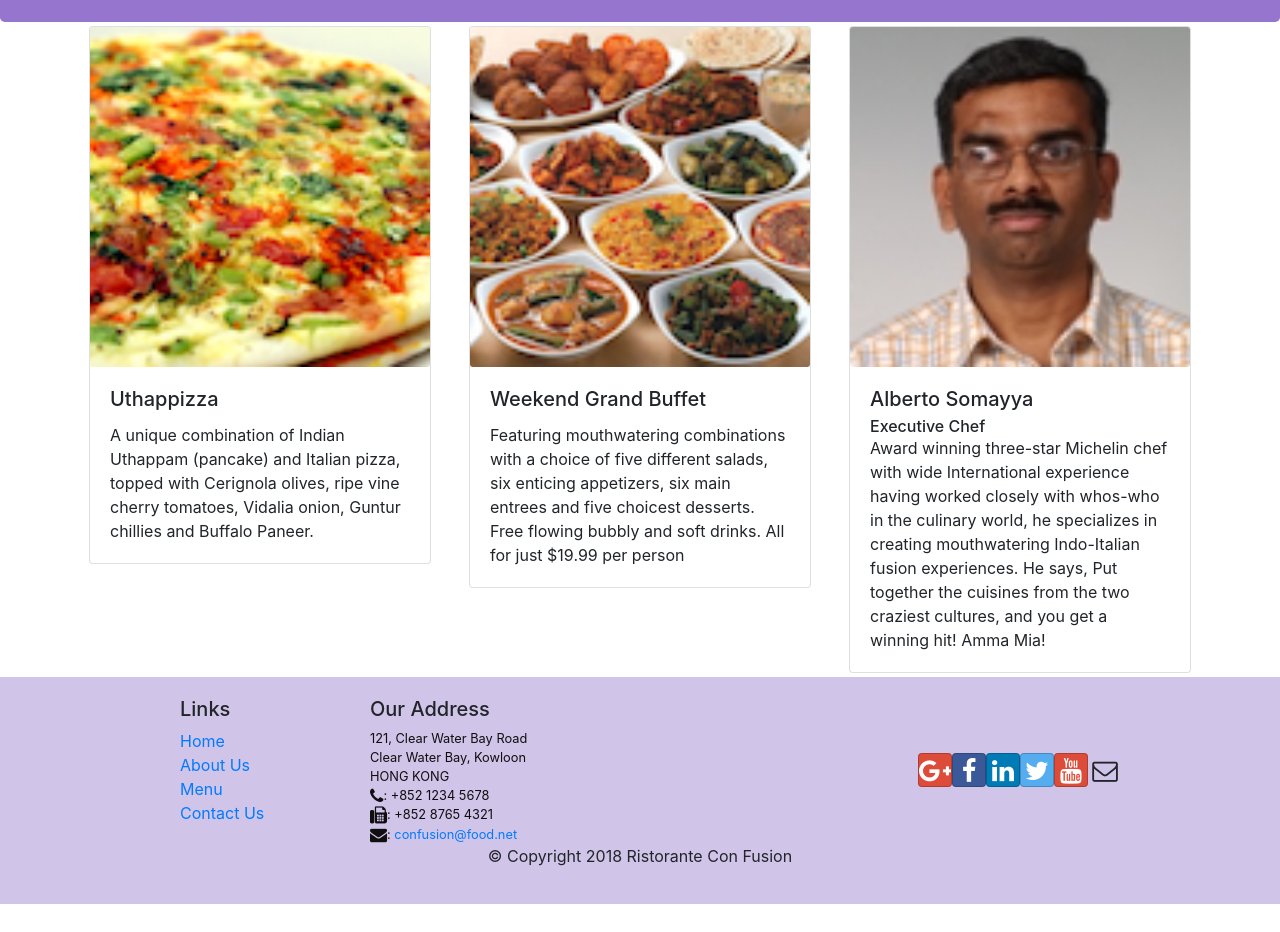
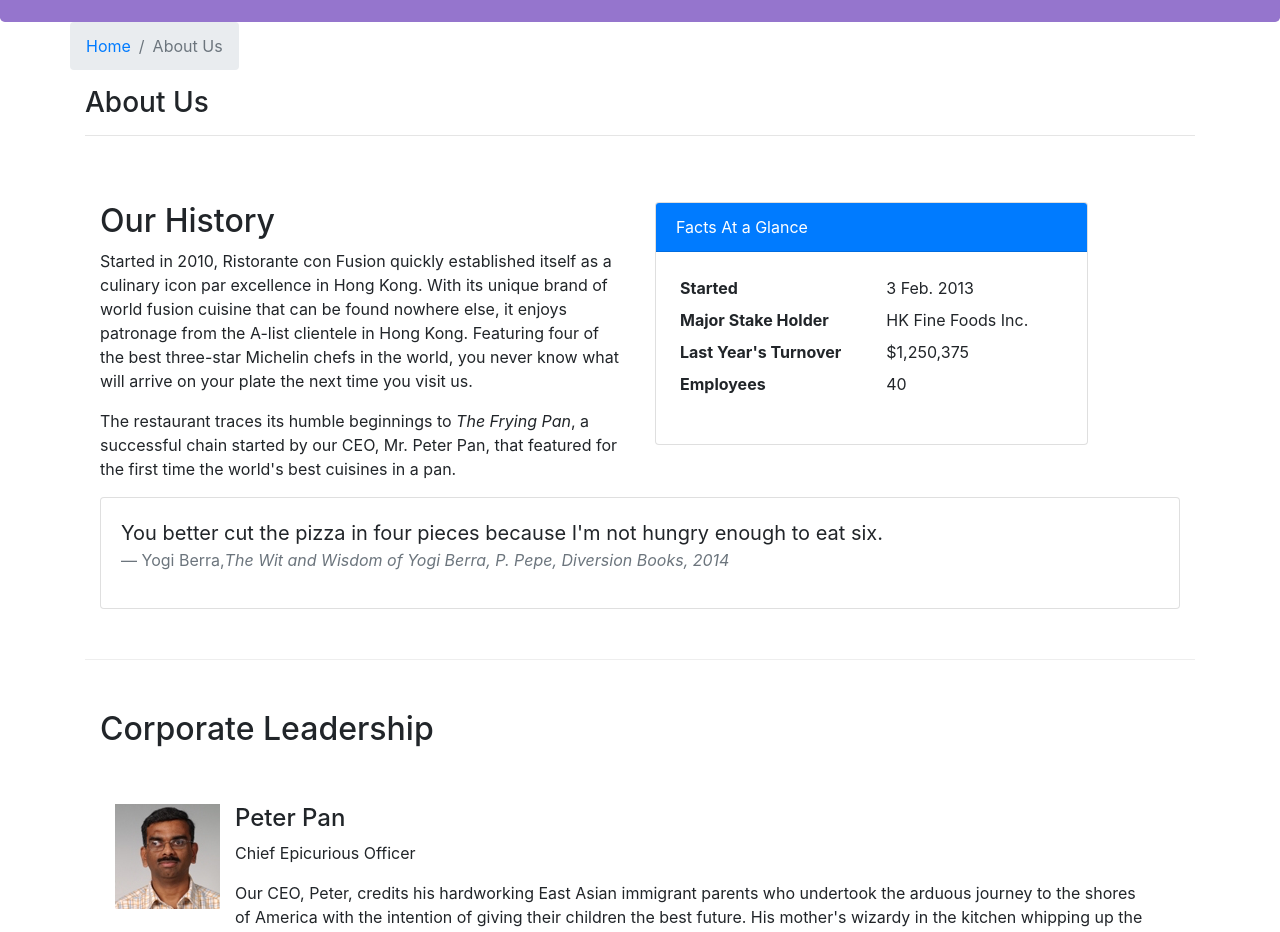
Before and after one commit to harshv3001/Southee-Restaurant-Front-End-Web-Development-With-React-, a React (Create React App) app: page /aboutus in a window 1280 px wide. Before the commit this address led to /home. Shown: the part 320-1252 px from the top of the page. Before the commit the page ends 1224 px from the top, so only its background shows below. Built offline with nearby package versions, Linux system fonts and the light colour scheme.

Commit message:
Controlled Forms

```diff
--- /dev/null
+++ b/src/components/AboutComponent.js
@@ -0,0 +1,93 @@
+import React from 'react';
+import { Breadcrumb, BreadcrumbItem, Card, CardBody, CardHeader, Media } from 'reactstrap';
+import { Link } from 'react-router-dom';
+
+
+function RenderLeader({leader}) {
+    return(
+        <div key={leader.id} className="col-12 mt-5">
+            <Media tag="li">
+                <Media left middle>
+                    <Media object src={leader.image} alt={leader.name} />
+                </Media>
+                <Media body className="col-12">
+                    <Media heading>{leader.name}</Media>
+                    <p>{leader.designation}</p>
+                    <p>{leader.description}</p>
+                </Media>
+            </Media>
+        </div>
+    );
+}
+
+function About(props) {
+
+    const leaders = props.leaders.map((leader) => {
+        return (
+            <RenderLeader leader={leader} />
+        );
+    });
+
+    return(
+        <div className="container">
+            <div className="row">
+                <Breadcrumb>
+                    <BreadcrumbItem><Link to="/home">Home</Link></BreadcrumbItem>
+                    <BreadcrumbItem active>About Us</BreadcrumbItem>
+                </Breadcrumb>
+                <div className="col-12">
+                    <h3>About Us</h3>
+                    <hr />
+                </div>
+            </div>
+            <div className="row row-content">
+                <div className="col-12 col-md-6">
+                    <h2>Our History</h2>
+                    <p>Started in 2010, Ristorante con Fusion quickly established itself as a culinary icon par excellence in Hong Kong. With its unique brand of world fusion cuisine that can be found nowhere else, it enjoys patronage from the A-list clientele in Hong Kong.  Featuring four of the best three-star Michelin chefs in the world, you never know what will arrive on your plate the next time you visit us.</p>
+                    <p>The restaurant traces its humble beginnings to <em>The Frying Pan</em>, a successful chain started by our CEO, Mr. Peter Pan, that featured for the first time the world's best cuisines in a pan.</p>
+                </div>
+                <div className="col-12 col-md-5">
+                    <Card>
+                        <CardHeader className="bg-primary text-white">Facts At a Glance</CardHeader>
+                        <CardBody>
+                            <dl className="row p-1">
+                                <dt className="col-6">Started</dt>
+                                <dd className="col-6">3 Feb. 2013</dd>
+                                <dt className="col-6">Major Stake Holder</dt>
+                                <dd className="col-6">HK Fine Foods Inc.</dd>
+                                <dt className="col-6">Last Year's Turnover</dt>
+                                <dd className="col-6">$1,250,375</dd>
+                                <dt className="col-6">Employees</dt>
+                                <dd className="col-6">40</dd>
+                            </dl>
+                        </CardBody>
+                    </Card>
+                </div>
+                <div className="col-12">
+                    <Card>
+                        <CardBody className="bg-faded">
+                            <blockquote className="blockquote">
+                                <p className="mb-0">You better cut the pizza in four pieces because
+                                    I'm not hungry enough to eat six.</p>
+                                <footer className="blockquote-footer">Yogi Berra,
+                                <cite title="Source Title">The Wit and Wisdom of Yogi Berra,
+                                    P. Pepe, Diversion Books, 2014</cite>
+                                </footer>
+                            </blockquote>
+                        </CardBody>
+                    </Card>
+                </div>
+            </div>
+            <div className="row row-content">
+                <div className="col-12">
+                    <h2>Corporate Leadership</h2>
+                </div>
+                <div className="col-12">
+                    {leaders}
+                </div>
+            </div>
+        </div>
+    );
+}
+
+export default About;
--- a/src/components/ContactComponent.js
+++ b/src/components/ContactComponent.js
@@ -1,8 +1,47 @@
-import React from 'react';
-import {Breadcrumb, BreadcrumbItem} from 'reactstrap'
+import React, {Component} from 'react';
+import {Breadcrumb, BreadcrumbItem, Button, Form, FormGroup, Label, Input, Col} from 'reactstrap'
 import {Link} from 'react-router-dom';
 
-function Contact(props) {
+
+
+class Contact extends Component {
+
+    constructor(props) {
+        super(props);
+
+        this.state = {
+            firstname : '',
+            lastname : '',
+            telnum: '',
+            email: '',
+            agree: false,
+            contactType : 'Tel.',
+            message: ''
+        }
+
+        this.handleSubmit = this.handleSubmit.bind(this);
+        this.handleInputChange= this.handleInputChange .bind(this);
+    }
+
+    handleInputChange(event) {
+        const target = event.target;
+        const value = target.type === 'checkbox' ? target.checked : target.value
+        const name = target.name;
+
+        this.setState({
+            [name] : value
+        })
+
+    }
+
+    handleSubmit(event) {
+        console.log("Current State is :" + JSON.stringify(this.state));
+        alert("Current State is :" + JSON.stringify(this.state));
+        event.preventDefault();
+    }
+
+    render() {
+
         return(
             <div className="container">
                 <div className="row">
@@ -41,8 +80,79 @@
                         </div>
                     </div>
                 </div>
+                <div className="row row-content">
+                    <div className="col-12">
+                        <h3>Send us your Feedback </h3>
+                    </div>
+                    <div className="col-12 col-md-9">
+                        <Form onSubmit={this.handleSubmit}>
+                            <FormGroup row>
+                                <Label htmlfor="firstname" md={2}>First Name</Label>
+                                <Col md={10}>
+                                    <input type="text" id="firstname" name="firstname" placeholder="First Name" value={this.state.firstname}
+                                    onChange= {this.handleInputChange} />
+                                    </Col>
+                            </FormGroup>
+                            <FormGroup row>
+                                <Label htmlfor="lastname" md={2}>Last Name</Label>
+                                <Col md={10}>
+                                    <input type="text" id="lastname" name="lastname" placeholder="Last Name" value={this.state.lastname}
+                                    onChange= {this.handleInputChange}  />
+                                </Col>
+                            </FormGroup>
+                            <FormGroup row>
+                                <Label htmlfor="telnum" md={2}>Contact Tel.</Label>
+                                <Col md={10}>
+                                    <input type="tel" id="telnum" name="telnum" placeholder="Tel. Number" value={this.state.telnum}
+                                    onChange= {this.handleInputChange} />
+                                </Col>
+                            </FormGroup>
+                            <FormGroup row>
+                                <Label htmlfor="email" md={2}>Email</Label>
+                                <Col md={10}>
+                                    <input type="text" id="email" name="email" placeholder="Email" value={this.state.email}
+                                    onChange= {this.handleInputChange} />
+                                </Col>
+                            </FormGroup>
+                          <FormGroup row>
+                                <Col md={{size: 6, offset:2}}>
+                                    <FormGroup check>
+                                        <Label check>
+                                            <Input type="checkbox" name="agree" checked={this.state.agree} onChange= {this.handleInputChange}  /> {' '}
+                                            <strong>May we contact you</strong>
+
+                                        </Label>
+                                    </FormGroup>
+                                </Col>
+                                <Col md={{size: 3, offset:1}}>
+                                    <Input type="select" name="contactType" value={this.state.contactType} onChange= {this.handleInputChange} >
+                                        <option>Tel.</option>
+                                        <option>Email</option>
+                                    </Input>
+                                </Col>
+                         </FormGroup>
+                         <FormGroup row>
+                                <Label htmlFor="message" md={2}>Your Feedback</Label>
+                                <Col md={10}>
+                                    <Input type="textarea" id="message" name="message"
+                                        rows="12"
+                                        value={this.state.message}
+                                        onChange= {this.handleInputChange} >
+                                    </Input>
+                                </Col>
+                            </FormGroup>
+                        <FormGroup row>
+                            <Col md={{size:10, offset:2}}>
+                                <Button type="submit" color="primary">Send Feedback</Button>
+                            </Col>
+                        </FormGroup>
+                        </Form>
+                    </div>
+                </div>
             </div>
         );
     }
+}
+
 
 export default Contact;
--- a/src/components/MainComponent.js
+++ b/src/components/MainComponent.js
@@ -3,6 +3,7 @@
 import Menu from './MenuComponent';
 import Dishdetail from './DishdetailComponent'
 import Contact from './ContactComponent';
+import About from './AboutComponent';
 import Header from './HeaderComponent';
 import Footer from './FooterComponent'
 import {DISHES} from '../shared/dishes';
@@ -49,6 +50,7 @@
           <Route exact path= "/menu" component ={() => <Menu dishes={this.state.dishes} />} />
           <Route path="/menu/:dishId" component={DishWithId} />
           <Route exact path="/contactus" component = {Contact} />
+          <Route exact path="/aboutus" component ={() => <About leaders = {this.state.leaders} />} />
           <Redirect to="/home" />
         </Switch>
         <Footer />
```
Lines whose indentation alone changed are shown as unchanged.
